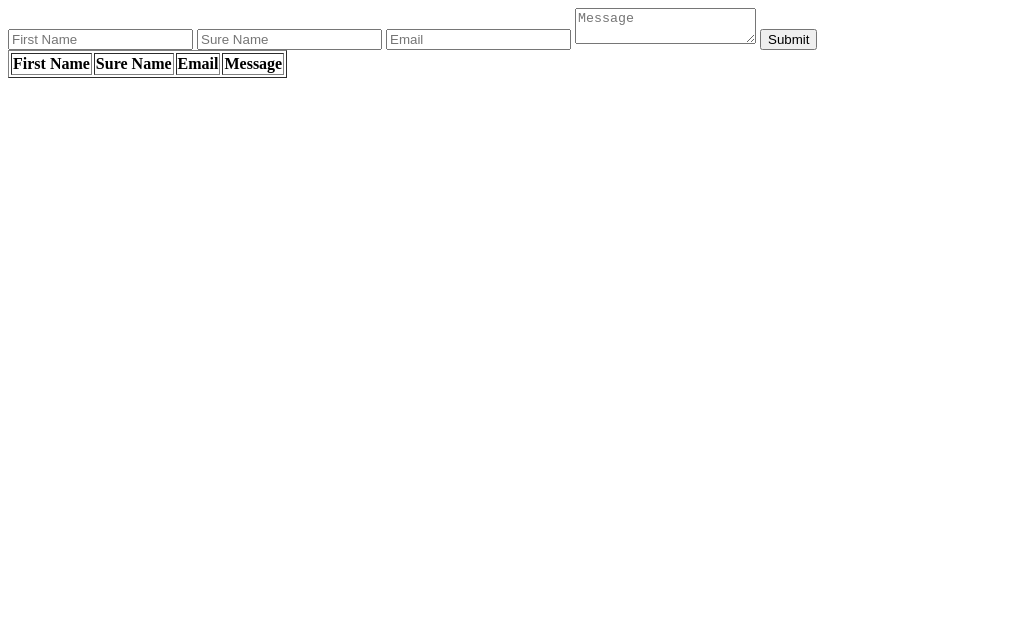
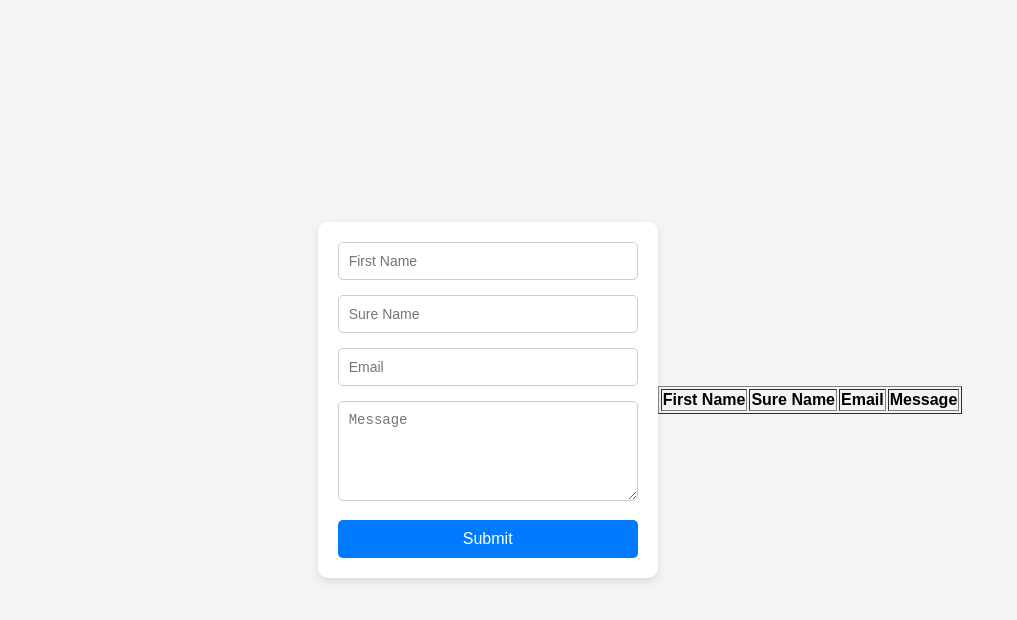
Before and after one commit to manoj292k/Form, a plain HTML site: page Index.html in a window 1280 px wide. Shown: the whole page, without its empty margins (0-1017 px from the left). Drawn offline with Linux system fonts and the light colour scheme; no server answers.

Commit message:
Update Index.html

```diff
--- a/Index.html
+++ b/Index.html
@@ -4,7 +4,7 @@
     <meta charset="UTF-8">
     <meta name="viewport" content="width=device-width, initial-scale=1.0">
     <title>Contact Form Data</title>
-    <link src="style.css" stylesheet></link>
+    <link rel="stylesheet" href="style.css">
 </head>
 <body>
     <form id="contactForm">
```
